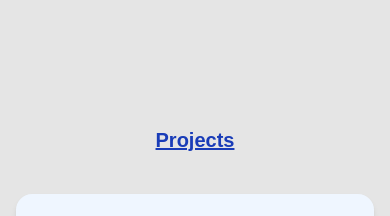
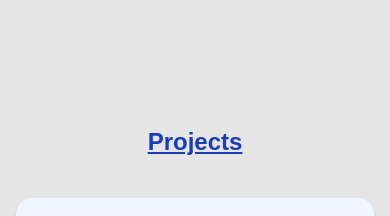
Before and after one commit to Im-binay/Binay_portfolio, a React (Vite) app: page / in a window 390 px wide. Shown: the part 2601-2817 px from the top of the page. Built offline with nearby package versions, Linux system fonts and the light colour scheme; a web font is replaced by a local one.

Commit message:
Adjusted Navbar

```diff
--- a/src/components/Projects.jsx
+++ b/src/components/Projects.jsx
@@ -37,7 +37,7 @@ export default function Project() {
 
     >
       <div className="w-full max-w-6xl mt-10 mx-auto text-center" data-aos="fade-in">
-        <h1 className="text-xl md:text-4xl font-bold text-blue-800 underline mb-10" >
+        <h1 className="text-2xl md:text-4xl font-bold text-blue-800 underline mb-10" >
           Projects
         </h1>
 
```
